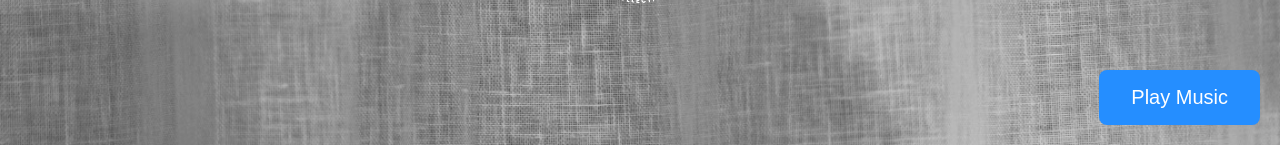
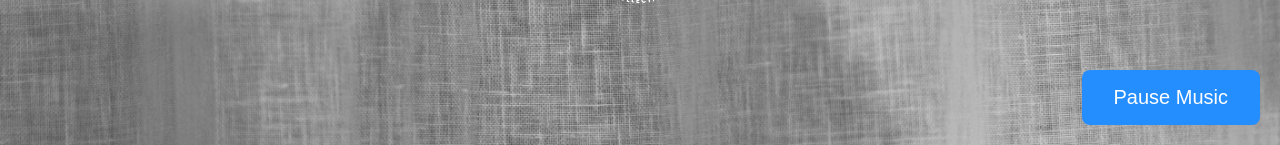
Before and after one commit to Jeee7/Taaktana-grand-opening-website, a React (Create React App) app: page / in a window 1280 px wide. Both pictures are taken after a click on the button "Open Invitation". Shown: the part 655-800 px from the top of the page. Built offline with nearby package versions, Linux system fonts and the light colour scheme.

Commit message:
auto play after open

```diff
--- a/src/Components/Home.jsx
+++ b/src/Components/Home.jsx
@@ -7,7 +7,6 @@ import textD from "../Assets/Img/pg-2-content.png";
 import AudioPlayer from "./audioPlayer";
 
 const Home = () => {
-
   const [showText, setShowText] = useState(false);
 
   // Function to handle the transition
--- a/src/Components/audioPlayer.jsx
+++ b/src/Components/audioPlayer.jsx
@@ -25,7 +25,13 @@ const AudioPlayer = () => {
     };
   }, []);
 
+
   const audioRef = useRef(new Audio(MusicFile));
+
+  useEffect(() => {
+    audioRef.current.play();
+    setIsPlaying(true);
+  }, []);
 
   const togglePlayback = () => {
     if (isPlaying) {
```
